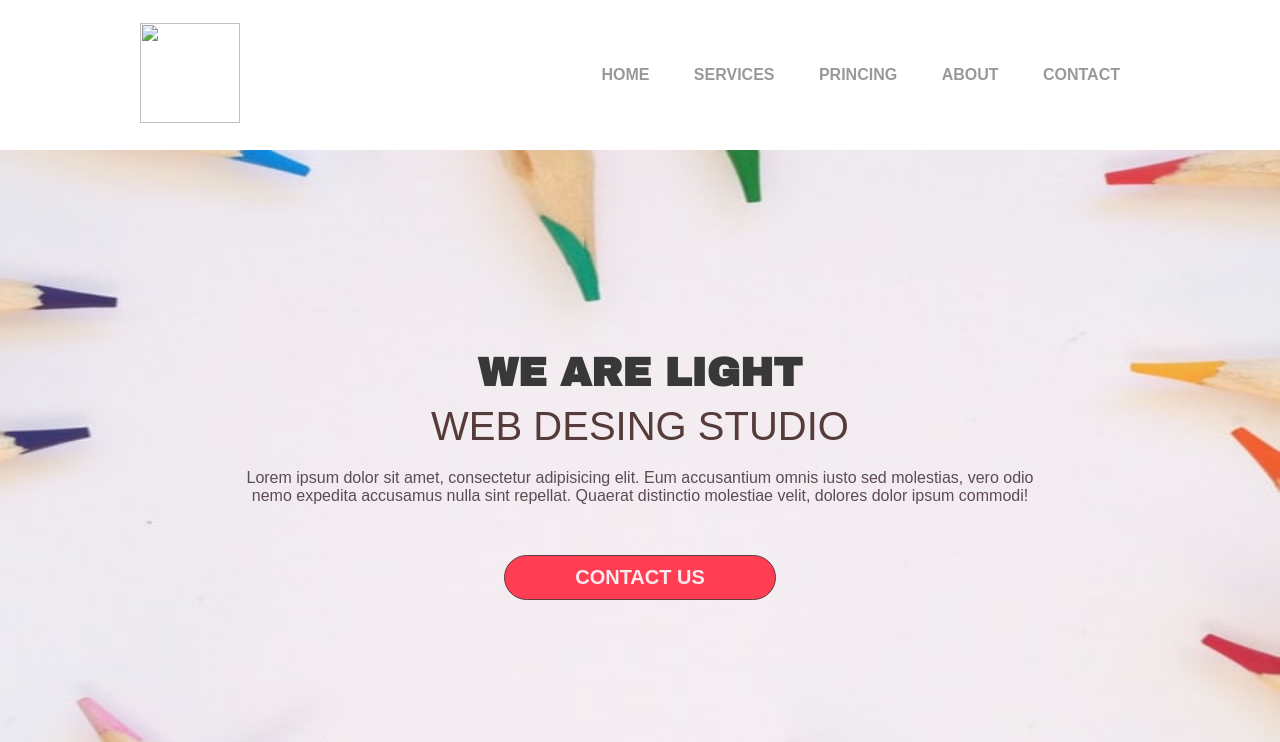
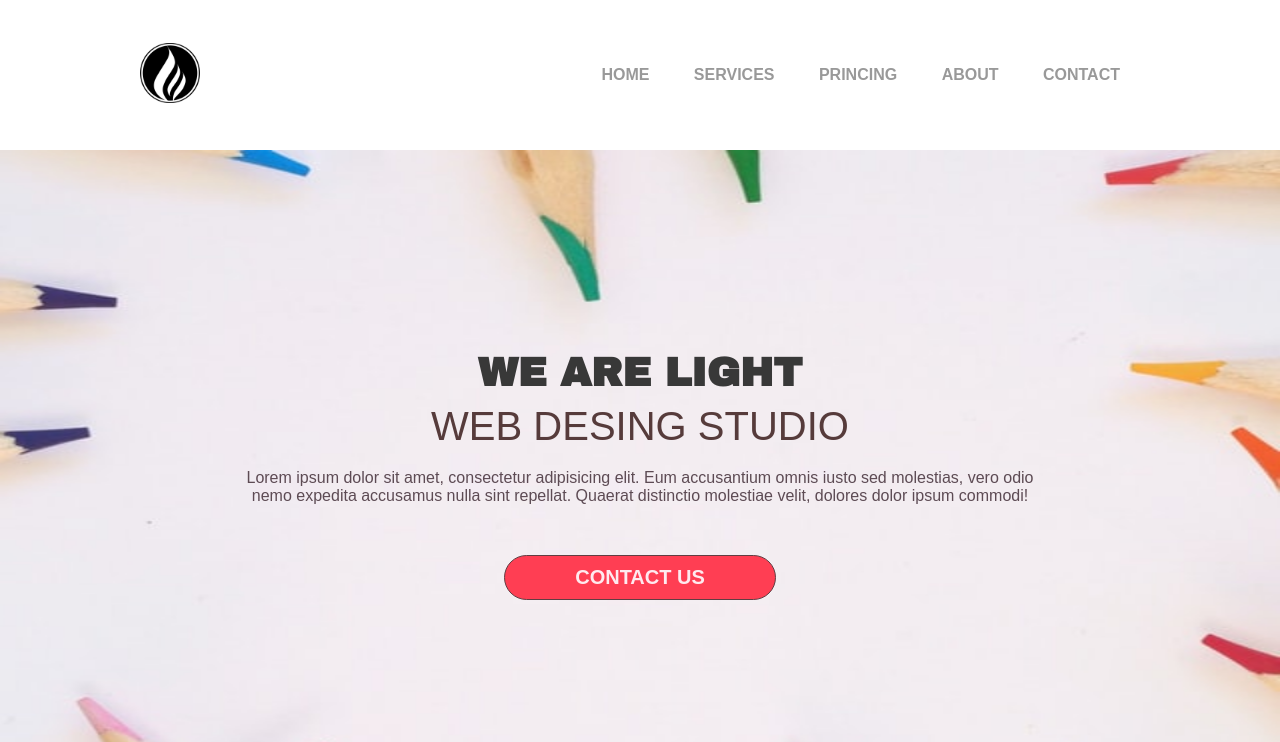
Before and after one commit to jesusurbina070/Light, a plain HTML site: page index.html in a window 1280 px wide. Shown: the top 742 px of the page. Drawn offline with Linux system fonts and the light colour scheme; files whose address does not match are found by name; a web font is replaced by a local one.

Commit message:
se le agrego los nuevos logos

```diff
--- a/index.html
+++ b/index.html
@@ -13,7 +13,7 @@
 	<header class="header">
 		<div class="container">
 			<figure class="logo-imageContainer">
-				<img alt="" class="logo-img" src="images/logo.jpg" height="100px" width="100px">
+				<img alt="" class="logo-img" src="images/logo.png" height="60px" width="60px">
 			</figure>
 			<nav class="menu">
 				<ul>
@@ -316,7 +316,7 @@
 			<div class="footer-content">
 				<div class="footer-details">
 					<figure class="footer-imageContainer">
-						<img class="footer-image" src="images/logo2.jpg" alt="">
+						<img class="footer-image" src="images/logo.png" height="80px" width="80px" alt="">
 					</figure>
 					<div class="footer-text">
 						<h4 class="footer-title" >Light Premium Wordpress Theme</h4>
--- a/styles/styles.css
+++ b/styles/styles.css
@@ -714,7 +714,7 @@ h2{
 
 .footer{
 	height: auto;
-	background: black;
+	/*background: black*/
 }
 .footer-details{
 	display: flex;
@@ -722,4 +722,3 @@ h2{
 	margin-top: 10px;
 
 }
-.
```
